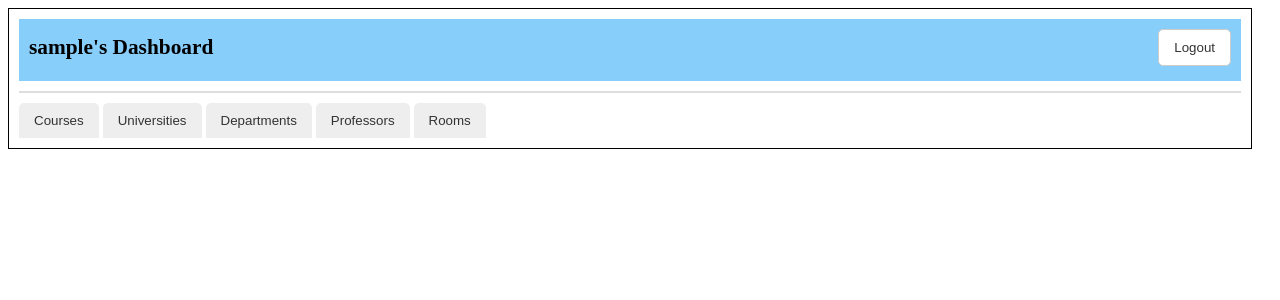
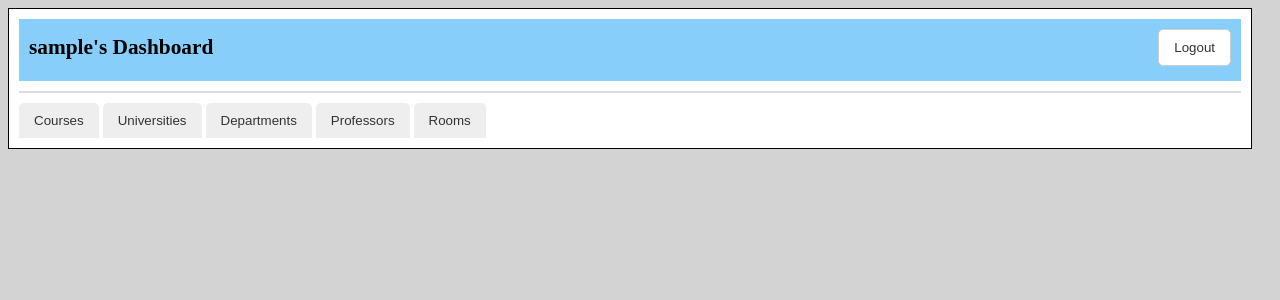
Before and after one commit to TheJasonOsmond/ClassMate-Schedule-Sharing-Tool, a Flask app: template Course-Schedule-Tool-2/templates/admin.html in a window 1280 px wide. Shown: the top 300 px of the page. Run offline with Flask 3, Linux system fonts and the light colour scheme; the visitor is signed in with stand-in values (Sample User, id 1); tables that the repository leaves empty or names only in its code hold one stand-in row (values such as "Sample post"); the template is opened without the code that fills it: most values are stand-ins (such as "Sample title", 1, 10 or a date in 2020); some libraries are stand-ins or nearby versions.

Commit message:
Html edits

```diff
--- a/Course-Schedule-Tool-2/templates/admin.html
+++ b/Course-Schedule-Tool-2/templates/admin.html
@@ -3,6 +3,9 @@
 <head>
 	<title>Admin Page</title>
 	<style>
+    body {
+			background-color: lightgrey;
+		}
 		.container {
 			display: flex;
 			flex-direction: row;
@@ -13,6 +16,7 @@
 			padding: 10px;
 			margin-right: 20px;
             width: 100%;
+            background-color: #fff;
 		}
     .header-container {
       background-color: lightskyblue;
--- a/Course-Schedule-Tool-2/templates/student.html
+++ b/Course-Schedule-Tool-2/templates/student.html
@@ -3,6 +3,9 @@
 <head>
 	<title>Student Dashboard</title>
 	<style>
+        body {
+			background-color: lightgrey;
+		}
 		.container {
 			display: flex;
 			flex-direction: row;
@@ -13,6 +16,7 @@
 			padding: 10px;
 			margin-right: 20px;
             width: 100%;
+            background-color: #fff;
 		}
         .header-container {
             background-color: lightskyblue;
```
Also changed, not shown: other parts of Course-Schedule-Tool-2/templates/admin.html (+20 -16 lines). Lines whose indentation alone changed are shown as unchanged.
